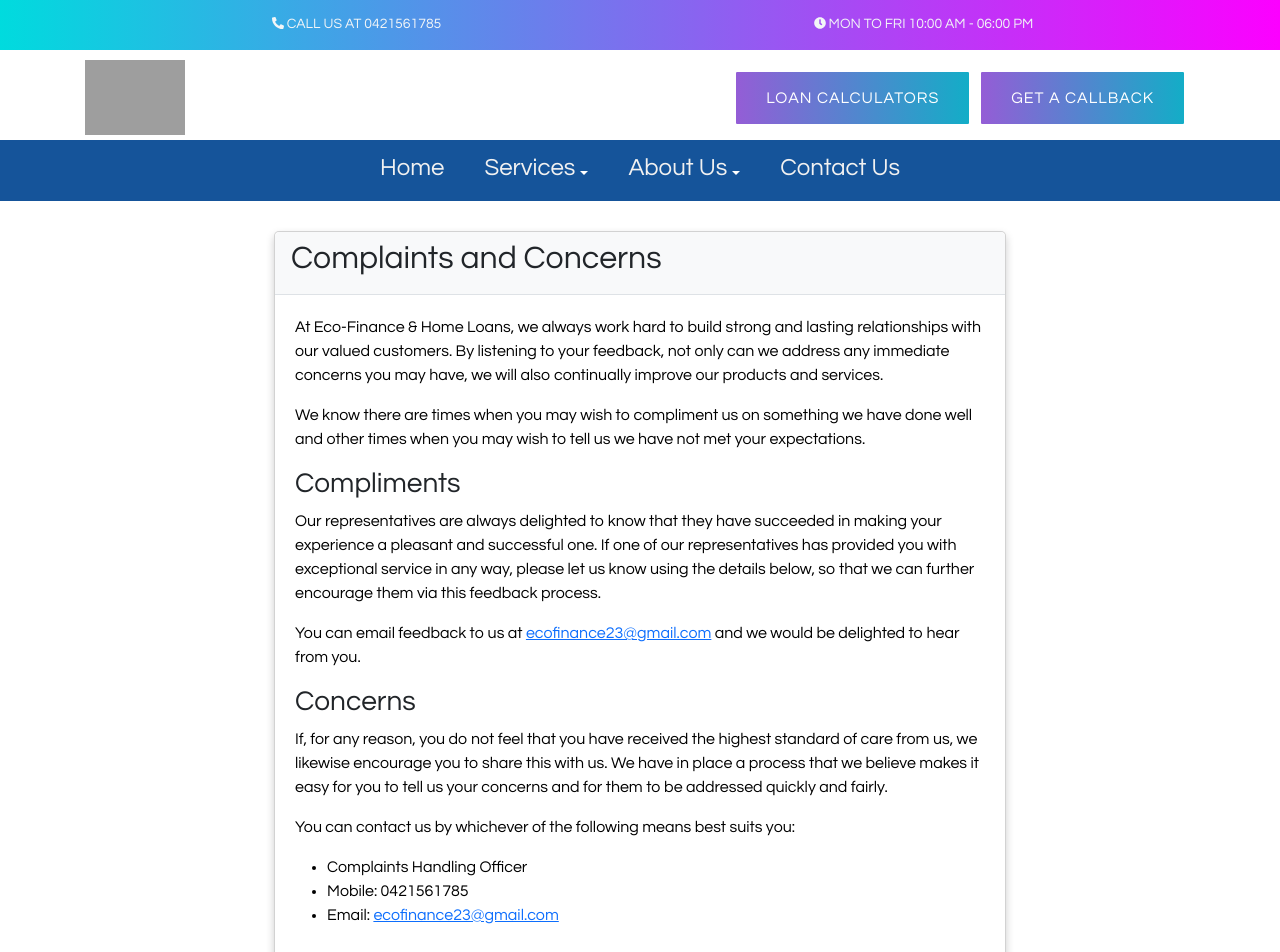
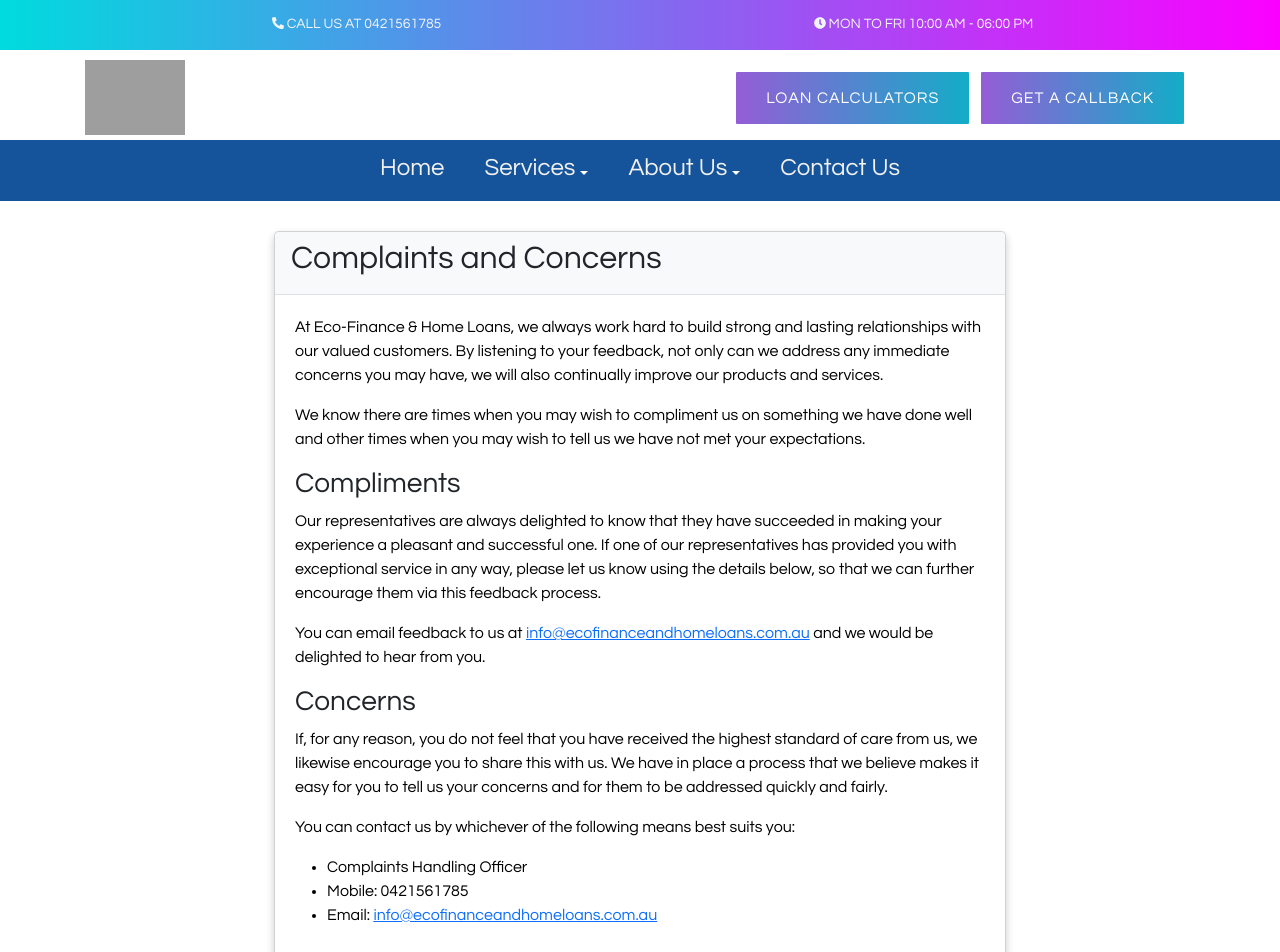
Before and after one commit to manutdmohit/eco-finance, a Next.js app: page /complaints-and-concerns in a window 1280 px wide. Shown: the top 952 px of the page. Built offline with nearby package versions, Linux system fonts and the light colour scheme; grey boxes are pictures that could not be loaded.

Commit message:
Update email addresss

```diff
--- a/app/complaints-and-concerns/page.tsx
+++ b/app/complaints-and-concerns/page.tsx
@@ -44,8 +44,8 @@ const ComplaintsAndConcerns = () => {
                 </p>
                 <p className="text-black">
                   You can email feedback to us at{' '}
-                  <a href="mailto:ecofinance23@gmail.com">
-                    ecofinance23@gmail.com
+                  <a href="mailto:info@ecofinanceandhomeloans.com.au">
+                    info@ecofinanceandhomeloans.com.au
                   </a>{' '}
                   and we would be delighted to hear from you.
                 </p>
@@ -71,8 +71,8 @@ const ComplaintsAndConcerns = () => {
                   <li className="text-black">Mobile: 0421561785</li>
                   <li className="text-black">
                     Email:{' '}
-                    <a href="mailto:ecofinance23@gmail.com">
-                      ecofinance23@gmail.com
+                    <a href="mailto:info@ecofinanceandhomeloans.com.au">
+                      info@ecofinanceandhomeloans.com.au
                     </a>
                   </li>
                 </ul>
```
